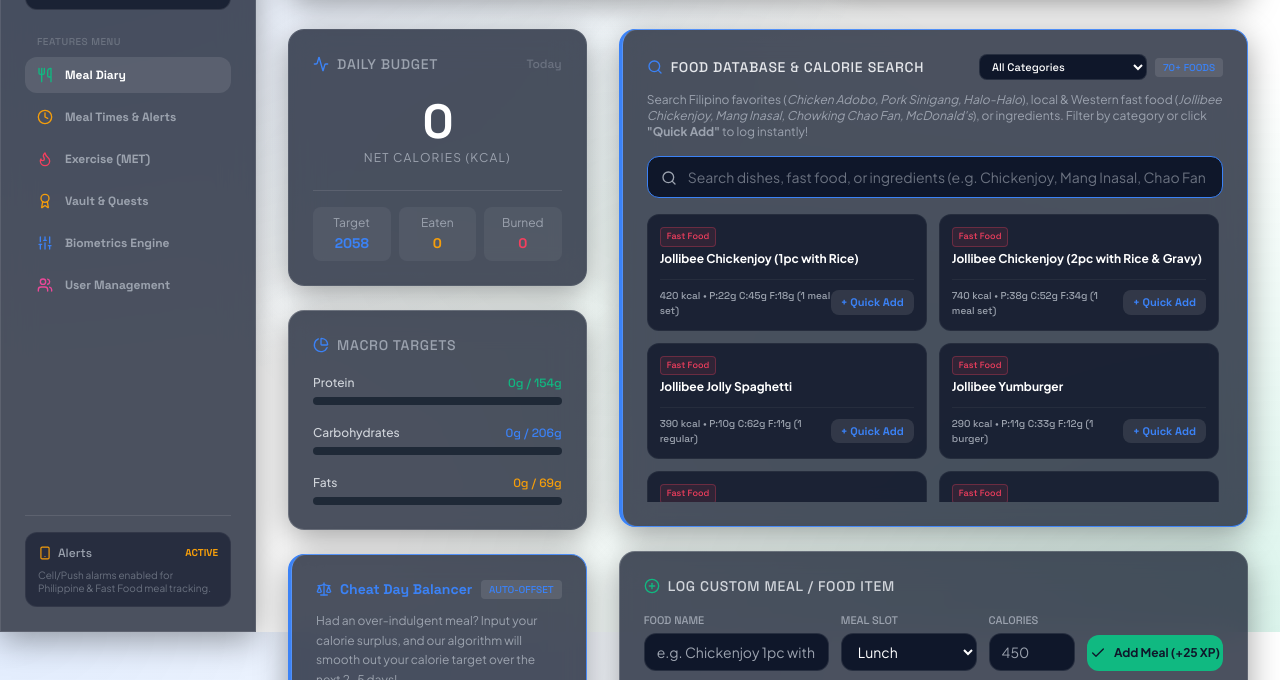
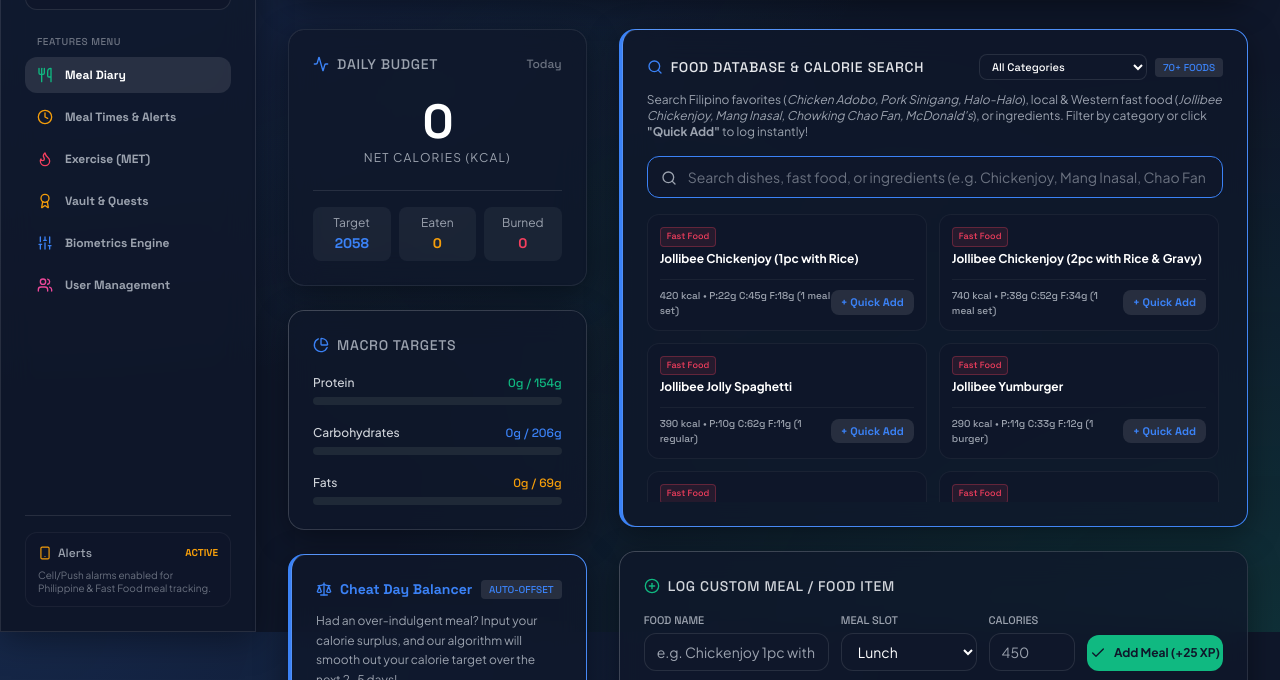
Before and after one commit to JemarkBaya/Marife.github.io, a website: page index.html in a window 1280 px wide. Shown: the part 168-848 px from the top of the page. Drawn offline with nearby package versions, Linux system fonts and the light colour scheme.

Commit message:
index.html

```diff
--- a/index.html
+++ b/index.html
@@ -62,7 +62,7 @@
       }
 
       body {
-        background-color: #ffffff;
+        background-color: #0f172a;
         background-image: radial-gradient(
             at 0% 0%,
             var(--gradient-from) 0px,
```
